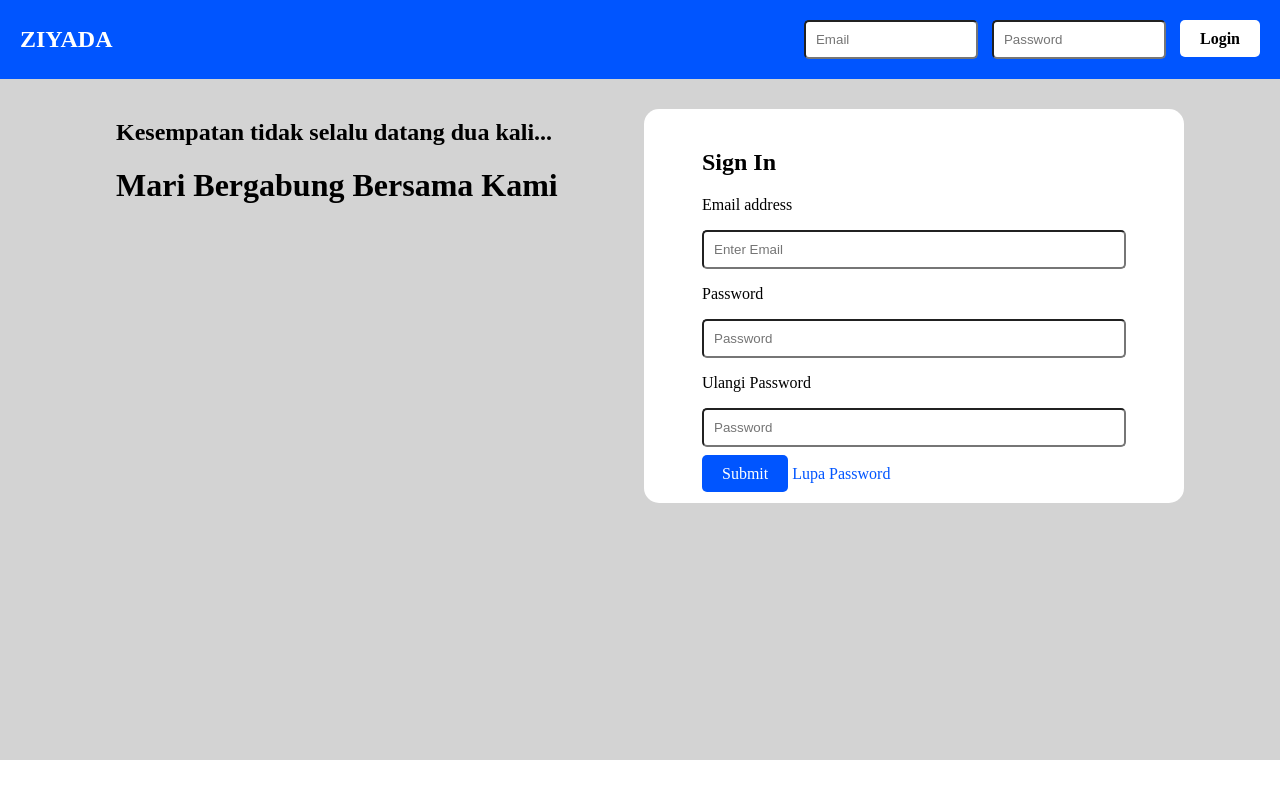
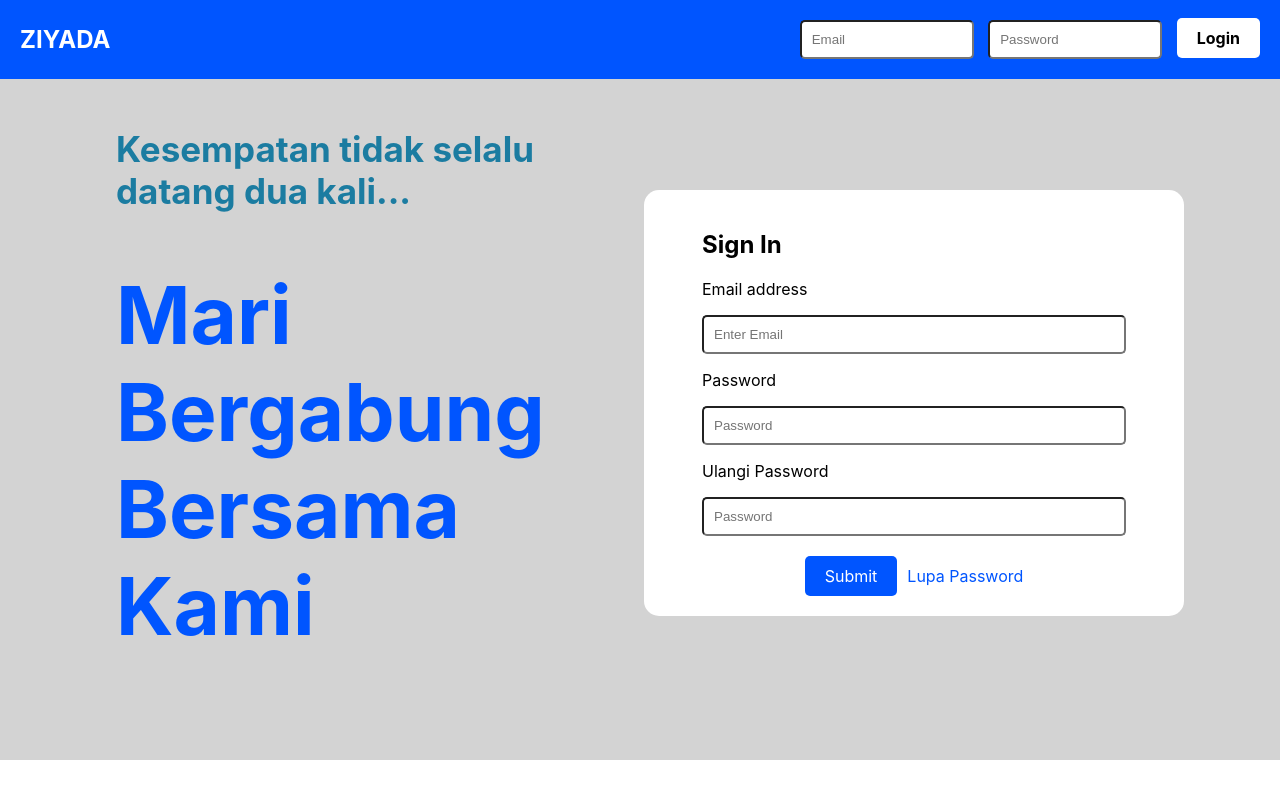
Before and after one commit to foldawgs/Desain-Pemrograman-Web, a plain HTML site: page desain_rumah_makan/index.html in a window 1280 px wide. Drawn offline with Linux system fonts and the light colour scheme.

Commit message:
update dashboard and index

```diff
--- a/desain_rumah_makan/index.html
+++ b/desain_rumah_makan/index.html
@@ -18,7 +18,7 @@
     <div class="container">
         <div class="quotes">
                 <h2>Kesempatan tidak selalu datang dua kali...</h2>
-                <h1>Mari Bergabung Bersama Kami</h1>
+                <h1>Mari Bergabung <br>Bersama Kami</h1>
         </div>
         <div class="signup">
             <form class="signup-form">
@@ -30,9 +30,11 @@
                 <p>Ulangi Password</p>
                 <input type="password" placeholder="Password">
                 <br>
+            </form>
+            <div class="btn_bawah">
                 <a href="dashboard.html" class="b_submit">Submit</a>
                 <a href="index.html" class="b_lupa_pass">Lupa Password</a>
-            </form>
+            </div>
         </div>
     </div>
     <footer class="footer">
--- a/desain_rumah_makan/styles.css
+++ b/desain_rumah_makan/styles.css
@@ -1,6 +1,8 @@
 body{
     background-color: lightgray;
     margin: 0;
+    /* background-image: url(https://r4.wallpaperflare.com/wallpaper/542/50/545/simple-background-blue-simple-minimalism-wallpaper-6f8cd2ff7d993518a77d9204a4f35000.jpg); */
+    font-family: "SF Pro Display";
 }
 
 .header{
@@ -68,11 +70,10 @@ body{
 
 .form_id{
     background-color: white;
-    /* display: flex; */
-    /* flex-wrap: wrap; */
-    /* justify-content: flex-end; */
+    display: flex;
+    flex-wrap: wrap;
     padding: 20px;
-    width: 1000px;
+    width: 600px;
     margin: 30px auto;
     border-radius: 15px;
     -webkit-border-radius: 15px;
@@ -83,6 +84,10 @@ body{
 
 .form_fields{
     margin: 10px;
+}
+
+#alamat{
+    resize: none;
 }
 
 .logo{
@@ -151,7 +156,15 @@ body{
     -o-border-radius: 5px;
 }
 
+.btn_bawah {
+    display: flex;
+    flex-direction: row;
+    justify-content: center;
+    align-items: center;
+}
+
 .b_submit{
+    margin-right: 10px;
     background-color: #0055ff;
     color: white;
     text-decoration: none;
@@ -185,7 +198,7 @@ body{
 .container {
     display: flex;
     flex-wrap: wrap;
-    align-items: flex-start;
+    align-items: center;
     width: 85%;
     margin: auto
 }
@@ -194,6 +207,18 @@ body{
     flex: 1;
     padding: 20px;
     box-sizing: border-box;
+    /* margin-top: 10px; */
+}
+
+.quotes h2{
+    font-size: 35px;
+    color: #1b7ca1;
+}
+
+.quotes h1{
+    font-size: 80px;
+    font-weight: bold;
+    color: #0055ff;
 }
 
 .footer{
```
Also changed, not shown: desain_rumah_makan/dashboard.html (+9 -7 lines).
